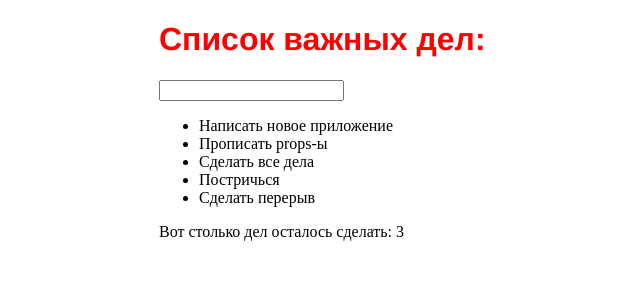
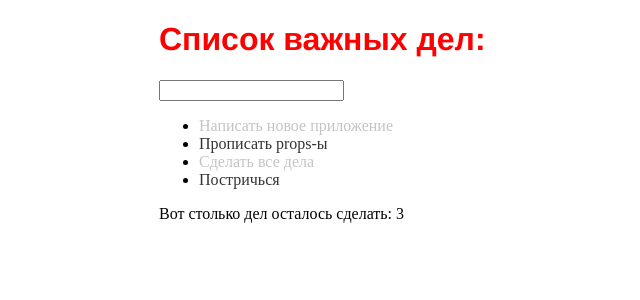
Before and after one commit to WebHeroSchool/app_todo, a React (Create React App) app: page / in a window 1280 px wide. Shown: the top 300 px of the page, without its empty margins (231-871 px from the left). Built offline with nearby package versions, Linux system fonts and the light colour scheme.

Commit message:
classnames

```diff
--- a/package.json
+++ b/package.json
@@ -30,5 +30,8 @@
       "last 1 firefox version",
       "last 1 safari version"
     ]
+  },
+  "devDependencies": {
+    "classnames": "^2.2.6"
   }
 }
--- a/src/components/App/App.js
+++ b/src/components/App/App.js
@@ -4,19 +4,33 @@ import InputItem from '../InputItem/InputItem';
 import Footer from '../Footer/Footer';
 import styles from './App.module.css';
 
+const App = () => {
     const items = [
-    {id: 1, value: 'Написать новое приложение'},
-    {id: 2, value: 'Прописать props-ы'},
-    {id: 3, value: 'Сделать все дела'},
-    {id: 4, value: 'Постричься'},
-    {id: 5, value: 'Сделать перерыв'}
+        {   id: 1,
+            value: 'Написать новое приложение',
+            isDone:true
+        },
+        {   id: 2,
+            value: 'Прописать props-ы',
+            isDone:false
+        },
+        {   id: 3,
+            value: 'Сделать все дела',
+            isDone:true
+        },
+        {   id: 4,
+            value: 'Постричься',
+            isDone:false
+        }
     ];
 
-const App = () => (<div className = {styles.wrap}>
+ return (
+    <div className = {styles.wrap}>
         <h1 className= {styles.title}>Список важных дел:</h1>
         <InputItem />
         <ItemList items={items} />
         <Footer count={3} />
-</div>)
+    </div>);
+}
 
 export default App;
--- /dev/null
+++ b/src/components/Item/Item.module.css
@@ -0,0 +1,7 @@
+.item {
+    color: #333;
+}
+
+.done {
+    color: #c4c4c4;
+}
--- a/src/components/Item/Items.js
+++ b/src/components/Item/Items.js
@@ -1,5 +1,14 @@
 import React from 'react';
+import classnames from 'classnames';
+import styles from './Item.module.css';
 
-const Item = ({ value }) => (<span>{value}</span>);
+const Item = ({ value, isDone }) => (<span className={
+    classnames({
+        [styles.item]: true,
+        [styles.done]: isDone,
+    })
+}>
+    {value}
+</span>);
 
 export default Item;
--- a/src/components/ItemList/ItemList.js
+++ b/src/components/ItemList/ItemList.js
@@ -3,7 +3,7 @@ import Item from '../Item/Items';
 
 const ItemList = ({ items }) => (<ul>
     {items.map(item => <li key={item.id}>
-        <Item value={item.value} /></li>)}
+        <Item value={item.value}  isDone={item.isDone} /></li>)}
 </ul>);
 
 export default ItemList;
```
Also changed, not shown: 1 other file (tests, documents, lock files or other folders). Lines whose indentation alone changed are shown as unchanged.
